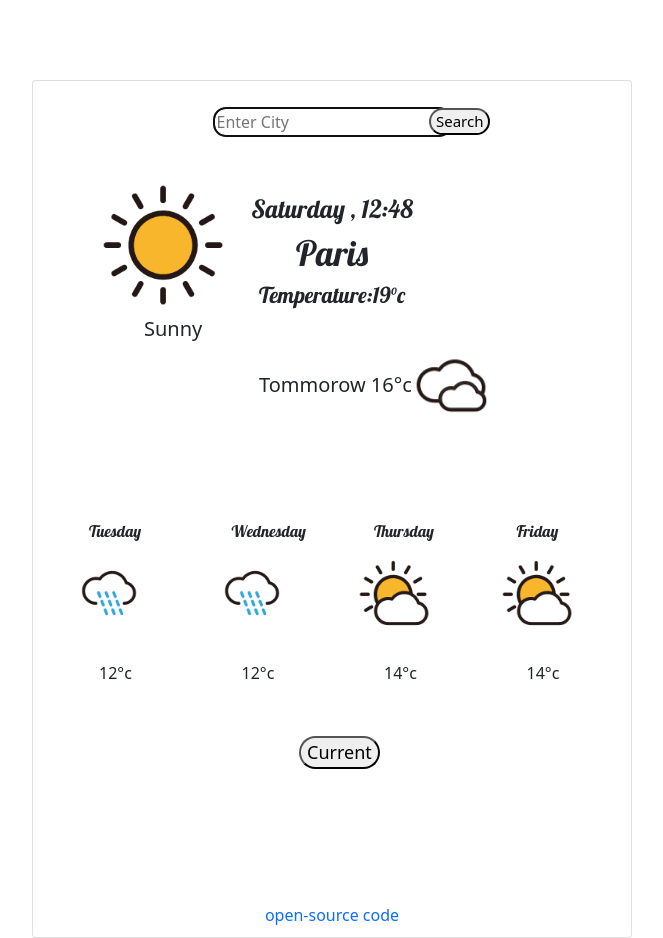
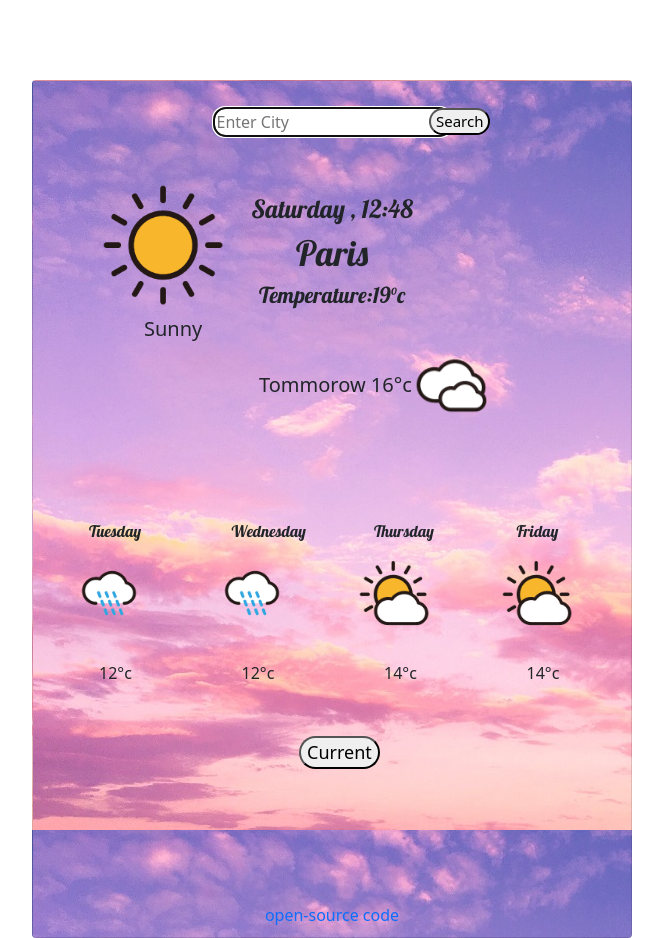
Before and after one commit to Shakiba94/my-awesome-app, a plain HTML site: page index.html in a window 1280 px wide. Shown: the whole page, without its empty margins (308-971 px from the left). Drawn offline with nearby package versions, Linux system fonts and the light colour scheme.

Commit message:
Update styles.css

```diff
--- a/src/styles.css
+++ b/src/styles.css
@@ -5,7 +5,7 @@
 .card {
   margin: 0 auto;
   padding: 10px;
-  background-image: url(src/images/sky.jpg);
+  background-image: url("images/sky.jpg");
   max-width: 600px;
   margin-bottom: 60px;
 }
```
